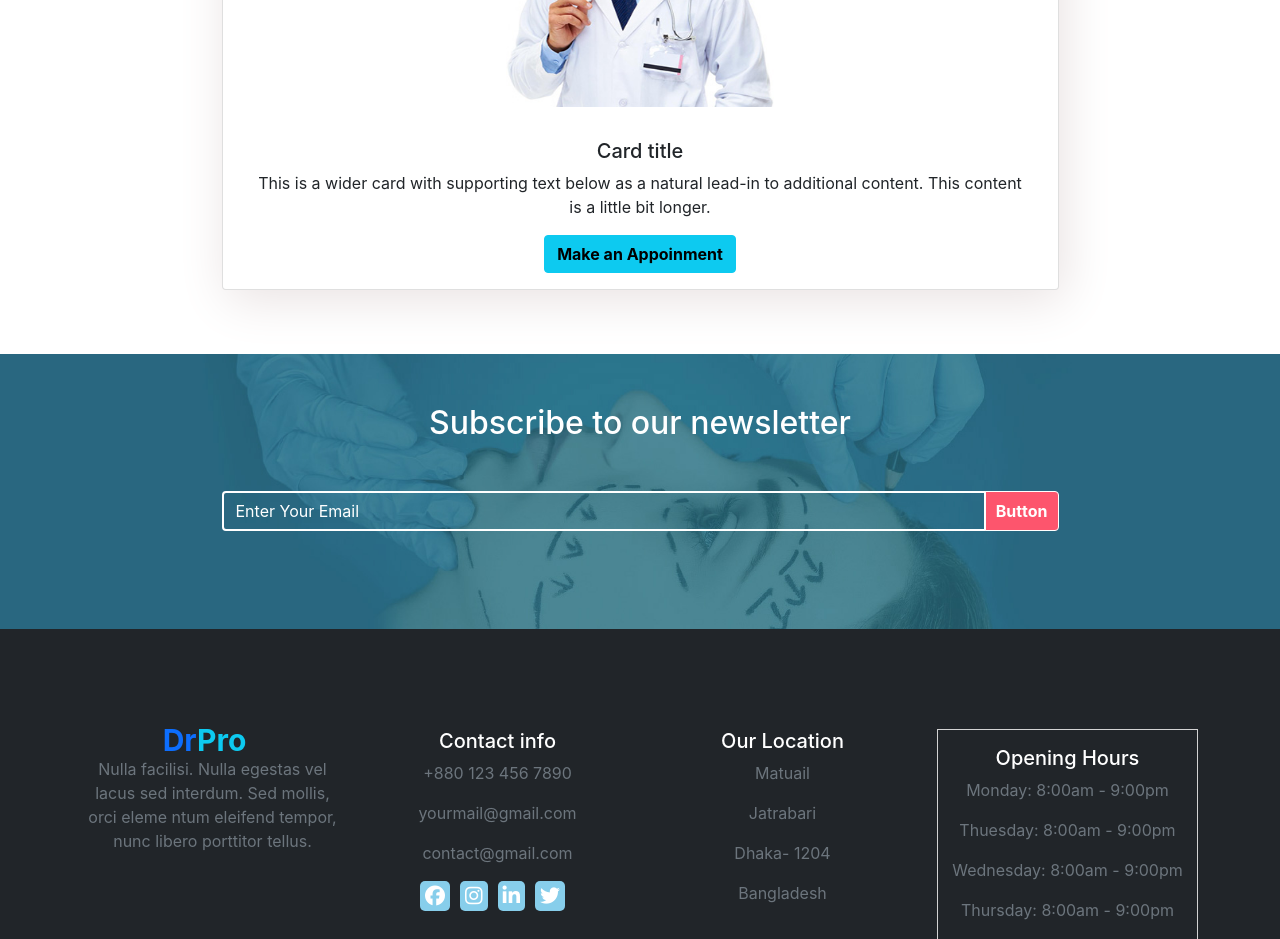
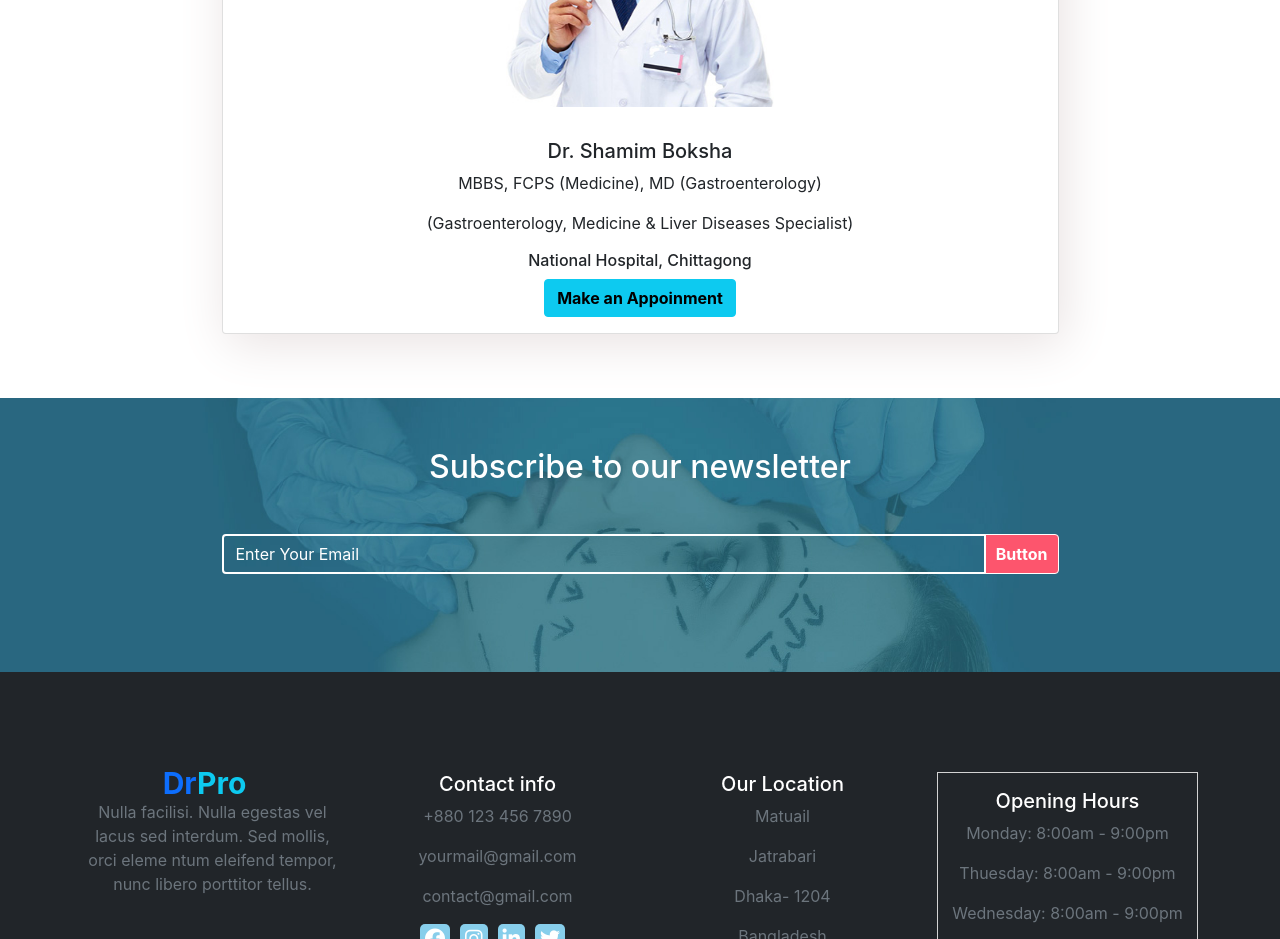
Before and after one commit to tanjim1905/healthcare-related-website, a React (Create React App) app: page /doctors in a window 1280 px wide. Shown: the part 1480-2419 px from the top of the page. Built offline with nearby package versions, Linux system fonts and the light colour scheme; no server answers.

Commit message:
added article

```diff
--- a/src/Pages/Contact/Contact.js
+++ b/src/Pages/Contact/Contact.js
@@ -25,7 +25,7 @@ const Contact = () => {
     </div>
     <div className="col-12 col-lg-6">
     <h2>Get in touch with us</h2>
-    <p>Odio ultrices ut. Etiam ac erat ut enim maximus accumsan vel ac nisl. Duis feug iat bibendum orci, non elementum urna. Cras sit amet sapien aliquam.</p>
+    <p></p>
 
 
 
--- a/src/Pages/Doctors/Doctors.js
+++ b/src/Pages/Doctors/Doctors.js
@@ -36,9 +36,11 @@ const Doctors = () => {
             <div className="col-12 text-center">
             <div class="card mb-3 w-75 mx-auto">
             <img src={doctor3} class="card-img-top img-fluid mx-auto p-3" style={{height: '300px', width: '300px'}} alt="..."/>
-            <div class="card-body">
-              <h5 class="card-title">Card title</h5>
-              <p class="card-text px-3">This is a wider card with supporting text below as a natural lead-in to additional content. This content is a little bit longer.</p>
+          <div class="card-body">
+              <h5 class="card-title">Dr. Shamim Boksha</h5>
+              <p class="card-text px-3">MBBS, FCPS (Medicine), MD (Gastroenterology)</p>
+              <p>(Gastroenterology, Medicine & Liver Diseases Specialist)</p>
+              <h6>National Hospital, Chittagong</h6>
               <div className="btn btn-info fw-bold">Make an Appoinment</div>
             </div>
           </div>
--- a/src/Pages/Home/Home.js
+++ b/src/Pages/Home/Home.js
@@ -15,9 +15,9 @@ const Home = () => {
             <Container>
             <Row>
                 <div className="col-12 col-md-10 col-lg-8 mx-auto">
-                    <h2 className="text-center">Our Courses</h2>
+                    <h2 className="text-center">Our Servises</h2>
 
-                    <p className="text-center">we know that not only innovative technologies determine the quality of the product. A very important aspect in the production process is the contribution of our employees.</p>
+                    <p className="text-center">we know that not only innovative technologies determine the quality of the service. A very important aspect in the production process is the contribution of our doctors.</p>
                 </div>
             </Row>
                 <Row xs={1} md={2} lg={3} className="g-4 my-5">
--- a/src/components/Offer/Offer.js
+++ b/src/components/Offer/Offer.js
@@ -8,7 +8,7 @@ const Offer = () => {
                 <div className="offer-container ms-auto">
                     <span className="offer-price text-info">30%</span> <span className="text-secondary discount">Discount</span>
                     <h1>Only in October</h1>
-                    <p>Nulla facilisi. Nulla egestas vel lacus sed interdum. Sed mollis, orci elementum eleifend tempor, nunc libero porttitor tellus.</p>
+                    <p>Good Health Sale is live exclusively for Care Plan members. Book lab tests from home and off for 30%.</p>
                     <div className="btn btn-warning fw-bold">Read more...</div>
                 </div>
             </div>
--- a/src/components/WelcomePart/WelcomePart.js
+++ b/src/components/WelcomePart/WelcomePart.js
@@ -8,7 +8,8 @@ const WelcomePart = () => {
                 <div className="col-12 col-lg-6 content">
                 <h5>This is Dr Pro</h5>
                 <h1>Welcome to our Clinic</h1>
-                <p>Integer aliquet congue libero, eu gravida odio ultrices ut. Etiam ac erat ut enim maximus accumsan vel ac nisl. Duis feugiat bibendum orci, non elementum urna vestibulum in. Nulla facilisi. Nulla egestas vel lacus sed interdum. Sed mollis, orci elementum eleifend tempor, nunc libero porttitor tellus, vel pharetra metus dolor.</p>
+                <p>Welcome to our website. we preffered you good quality health service. We can provide you some good quality health tips and exclusive offer. Are you want to know more? please click see more and subscribe us for exclusive health tips.</p>
+                <div className="btn btn-info fw-bold">See more</div>
                 </div>
                 <div className="col-12 col-lg-6 form-container">
                     <h1 className="bg-warning text-center fw-bolder py-2">Make an Appoinment</h1>
```
